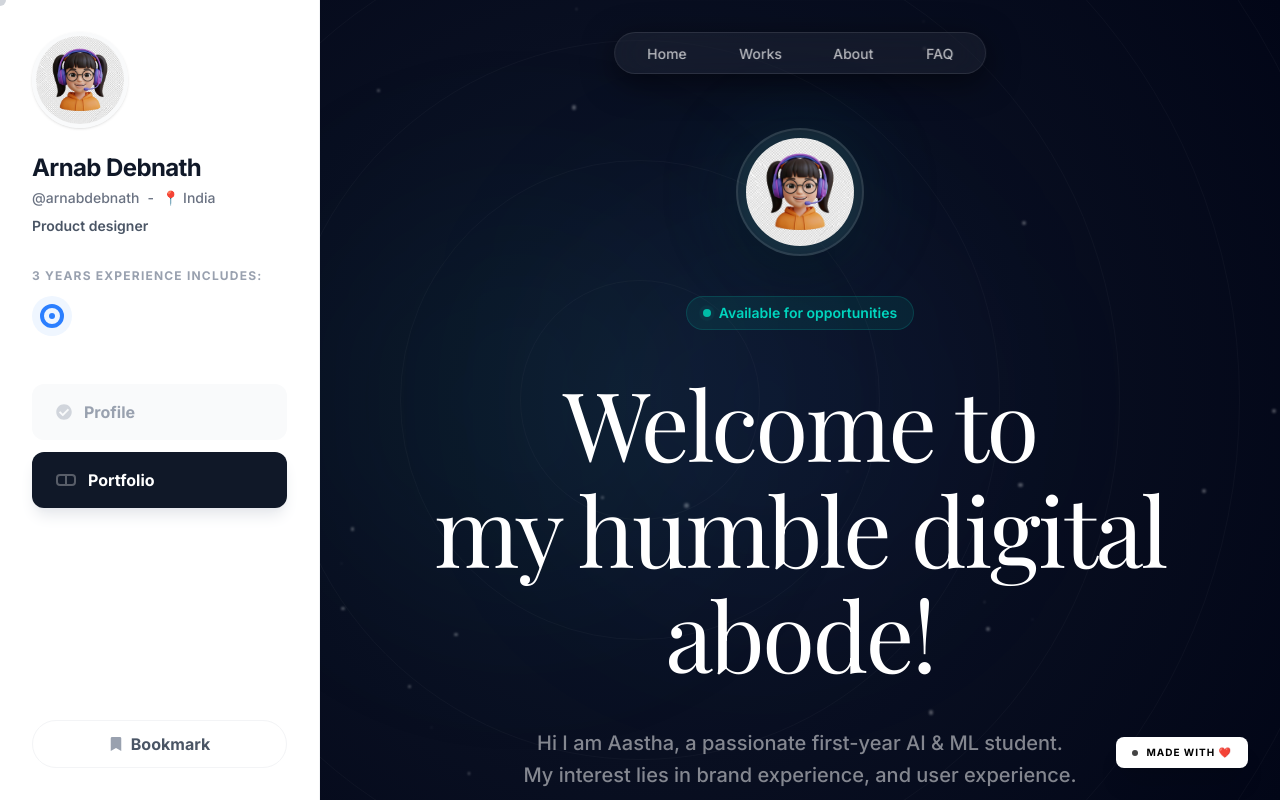
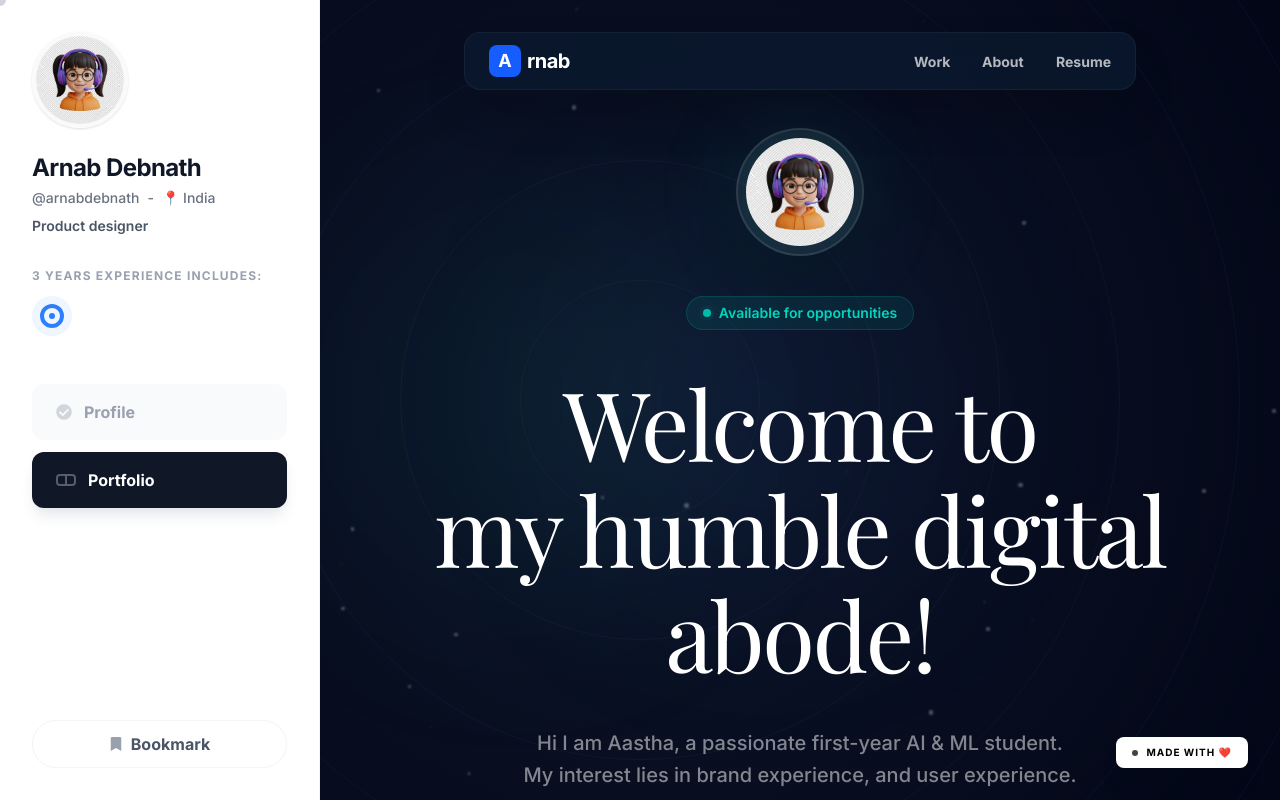
Before and after one commit to aasthakumari03/updated_Portfolio, a Next.js app: page / in a window 1280 px wide. Built offline with nearby package versions, Linux system fonts and the light colour scheme; a web font is replaced by a local one.

Commit message:
Update NavHeader with Arnab branding and reference links

```diff
--- a/components/NavHeader.tsx
+++ b/components/NavHeader.tsx
@@ -5,26 +5,38 @@ import Magnetic from "./Magnetic";
 
 const NavHeader = () => {
     const items = [
-        { label: "Home", href: "#home" },
-        { label: "Works", href: "#projects" },
+        { label: "Work", href: "#projects" },
         { label: "About", href: "#about" },
-        { label: "FAQ", href: "#contact" },
+        { label: "Resume", href: "/resume.pdf" },
     ];
 
     return (
-        <nav className="fixed top-8 left-[calc(50%+160px)] -translate-x-1/2 z-[100]">
-            <div className="flex items-center gap-1 px-2 py-2 bg-white/5 backdrop-blur-xl border border-white/10 rounded-full shadow-[0_8px_32px_rgba(0,0,0,0.5)]">
+        <nav className="fixed top-8 left-[calc(50%+160px)] -translate-x-1/2 z-[100] w-full max-w-2xl">
+            <div className="flex items-center justify-between px-6 py-3 bg-[#0a192f]/80 backdrop-blur-xl border border-white/5 rounded-2xl shadow-2xl">
+                {/* Logo */}
+                <div className="flex items-center gap-1.5 group cursor-pointer">
+                    <div className="w-8 h-8 bg-blue-600 rounded-lg flex items-center justify-center text-white font-bold text-lg">
+                        A
+                    </div>
+                    <span className="text-white font-bold text-xl tracking-tight relative overflow-hidden">
+                        rnab
+                    </span>
+                </div>
+
+                {/* Links */}
+                <div className="flex items-center gap-8">
                     {items.map((item, idx) => (
                         <Magnetic key={idx} strength={0.1}>
                             <a
                                 href={item.href}
-                            className="px-6 py-2 text-sm font-medium text-white/70 hover:text-white transition-colors rounded-full hover:bg-white/10"
+                                className="text-sm font-bold text-white/70 hover:text-white transition-colors"
                             >
                                 {item.label}
                             </a>
                         </Magnetic>
                     ))}
                 </div>
+            </div>
         </nav>
     );
 };
```
Lines whose indentation alone changed are shown as unchanged.
